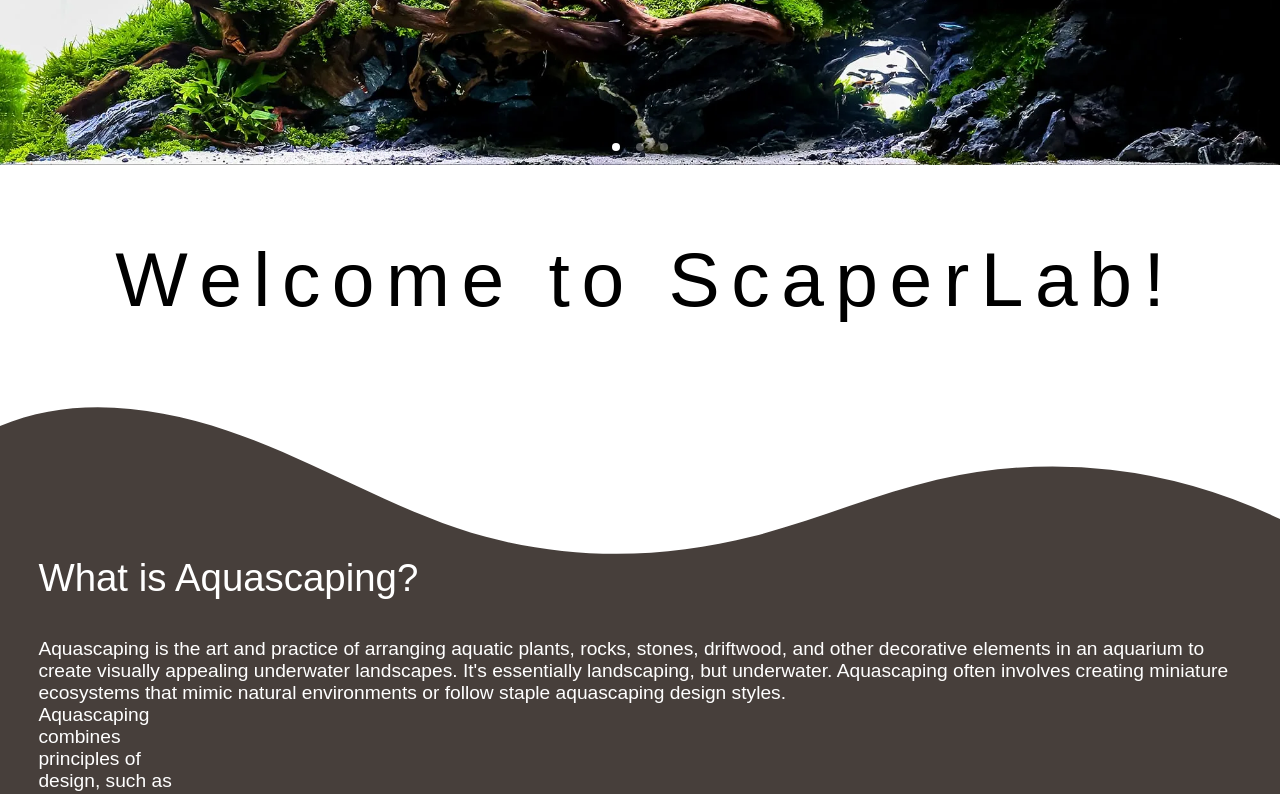
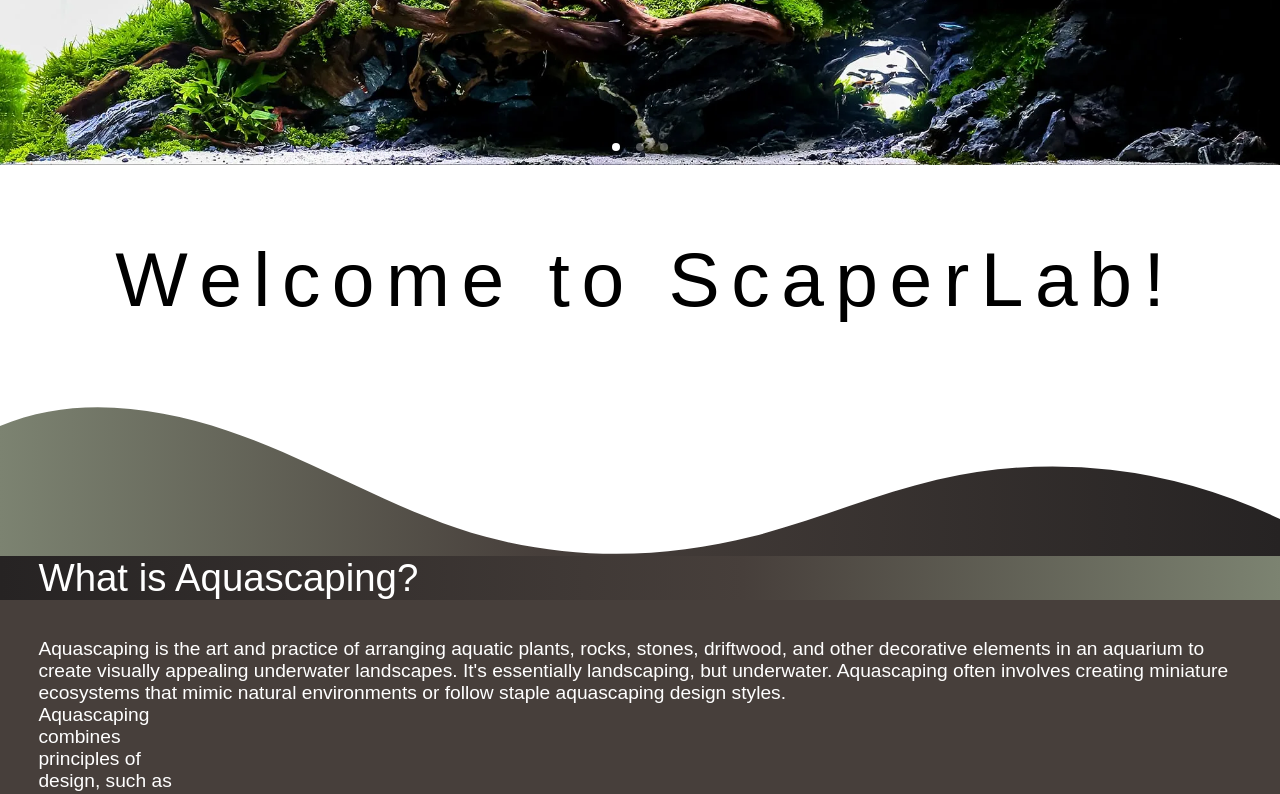
Before and after one commit to freddy-lopez01/ScaperLab, a React (Create React App) app in the folder scaperlab/: page / in a window 1280 px wide. Shown: the part 368-1162 px from the top of the page. Built offline with nearby package versions, Linux system fonts and the light colour scheme.

Commit message:
tested out a gradient via CSS

```diff
--- a/scaperlab/src/components/Welcome.css
+++ b/scaperlab/src/components/Welcome.css
@@ -19,7 +19,8 @@
   overflow: hidden;
   line-height: 0;
   transform: rotate(180deg);
-  background-color: #473F3B;
+  background: rgb(38,35,35);
+  background: linear-gradient(90deg, rgba(38,35,35,1) 0%, rgba(71,63,59,1) 58%, rgba(124,131,113,1) 100%);
 }
 
 .welcome-info svg {
@@ -37,16 +38,17 @@
   font-size: 3vw;
   font-weight: 200;
   color: #ffffff;
-  background-color: #473F3B;
   padding-inline: 3%;
+  background: rgb(38,35,35);
+  background: linear-gradient(90deg, rgba(38,35,35,1) 0%, rgba(71,63,59,1) 58%, rgba(124,131,113,1) 100%);
 }
 
 .welcome-explanation {
-  background-color: #473F3B;
   font-size: 1.5vw;
   color: #ffffff;
   padding-top: 3%;
   padding-inline: 3%;
+  background-color: #473F3B;
 }
 
 .welcome-explanation .temp {
```
Also changed, not shown: 1 other file (tests, documents, lock files or other folders).
